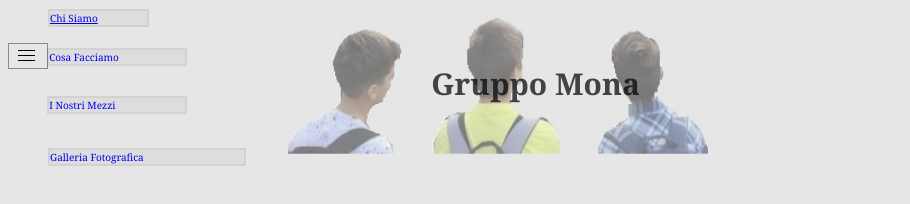
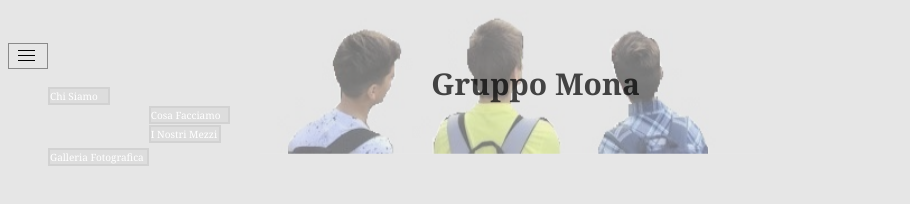
Before and after one commit to tom965/gruppomona, a plain HTML site: page index.html in a window 1024 px wide. Both pictures are taken after a click on the element 28 px from the left and 56 px from the top of the page. Shown: the full height of the page, 0-910 px from the left. Drawn offline with Linux system fonts and the light colour scheme.

Commit message:
Add files via upload

```diff
--- a/css/index.css
+++ b/css/index.css
@@ -214,33 +214,40 @@ hr {
         font-size: 1em;
         border: 2px rgba(200, 200, 200, 0.5) solid;
         background-color: rgba(200,200,200,0.3);
+        color:
     }
         .li:hover {
             background-color: rgba(200,200,200, 1);
             font-size: 1.2em;
         }
     #chi {
-        width: 10%;
-        margin-top: -16%;
+        width: 6%;
+        margin-top: -8%;
     }
     #cosa {
-        width: 14%;
-        margin-top: -12%;
+        width: 8%;
+        margin-top: -6%;
         float: left;
-        margin-left: -20.5%
+        margin-left: 0%
     }
     #mezzi {
-        width: 14%;
-        margin-top: -7%;
-        margin-left: -20.5%;
+        width: 7%;
+        margin-top: -4%;
+        margin-left: 0%;
         float: left;
     }
     #ph {
-        width: 20%;
+        width: 10%;
         margin-top: -1.7%;
         float: left;
     }
-
+    a:link, a:visited {
+        color: rgb(255,255,255);
+        text-decoration: none;
+    }
+    a:hover {
+        color: rgba(150, 150, 150, 0.5);
+    }
 }
 @media screen and (min-width: 1101px) and (max-width: 1920px) {
     #sfondo {
```
